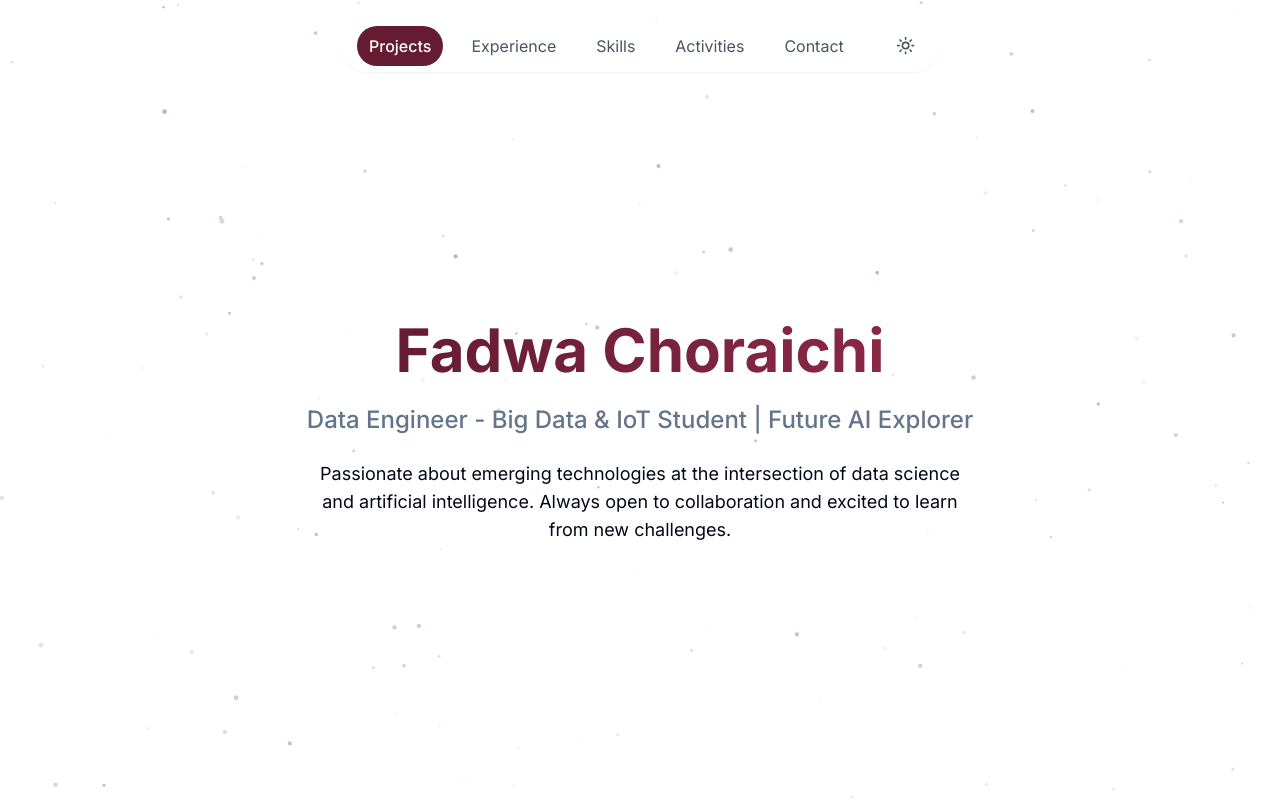
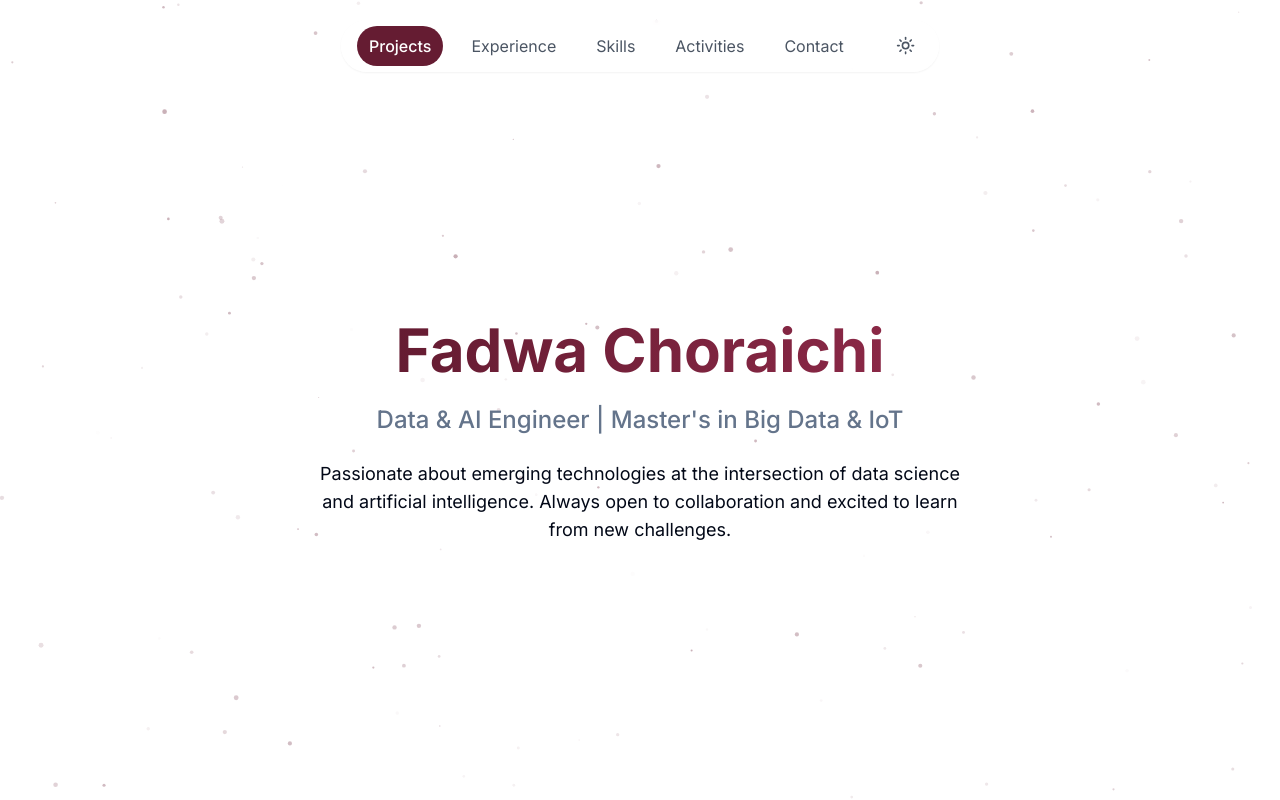
Before and after one commit to ChoraichiFadwa/portfolio-website, a Next.js app: page / in a window 1280 px wide. Shown: the top 800 px of the page. Built offline with nearby package versions, Linux system fonts and the light colour scheme.

Commit message:
Update job title in hero section

```diff
--- a/components/hero-section.tsx
+++ b/components/hero-section.tsx
@@ -100,7 +100,7 @@ export default function HeroSection() {
               </span>
             </h1>
             <h2 className="text-lg sm:text-xl md:text-2xl font-medium mb-4 md:mb-6 text-muted-foreground dark:text-gray-300">
-              Data Engineer - Big Data & IoT Student | Future AI Explorer
+              Data & AI Engineer | Master's in Big Data & IoT
             </h2>
             <p className="text-base md:text-lg mb-6 md:mb-8 max-w-2xl mx-auto dark:text-gray-200">
               Passionate about emerging technologies at the intersection of data science and artificial intelligence.
```
